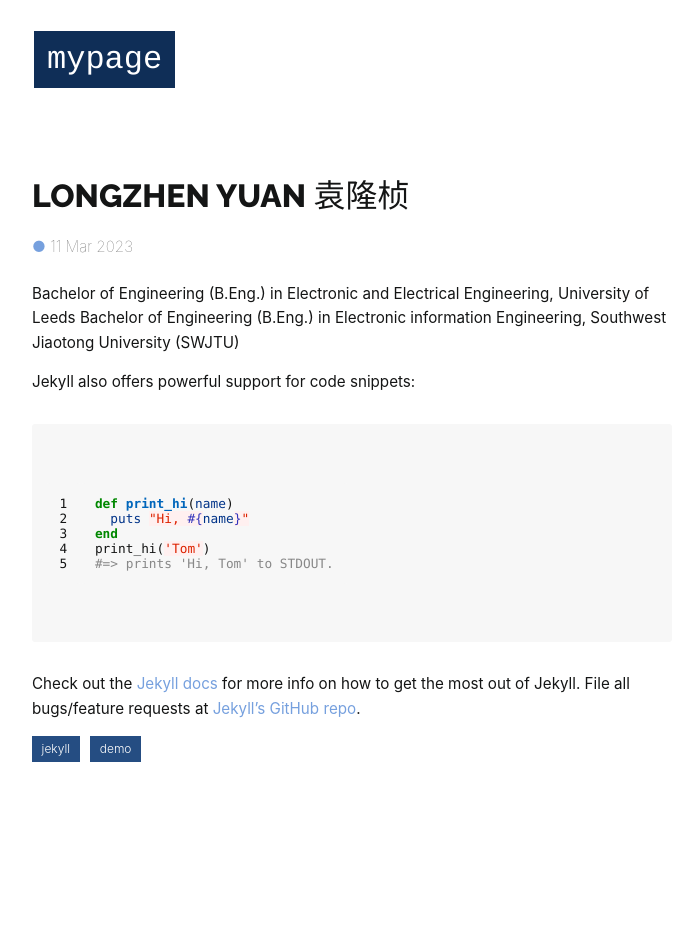
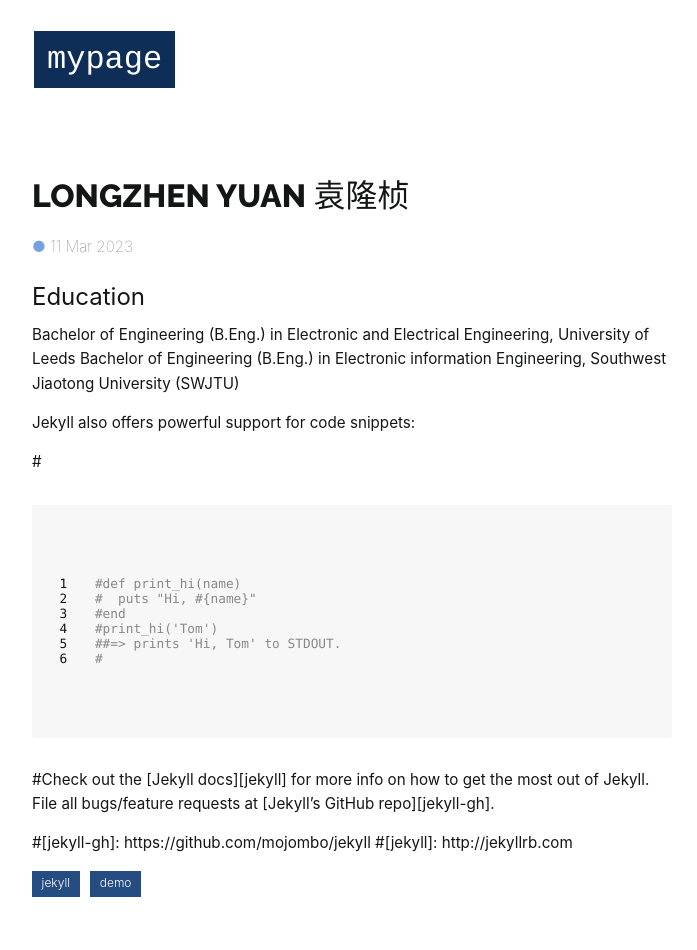
Before and after one commit to 07421905052/07421905052.github.io, a Jekyll site: the page built from _posts/2015-01-01-jek.md, in a window 1280 px wide. Shown: the whole page, without its empty margins (288-985 px from the left). Built offline with Jekyll 4.4.1, drawn with Linux system fonts in a browser that asks for light colours; some web fonts are replaced; before the commit the page ends 900 px from its top, so only the background shows below that.

Commit message:
Update 2015-01-01-jek.md

```diff
--- a/_posts/2015-01-01-jek.md
+++ b/_posts/2015-01-01-jek.md
@@ -5,20 +5,23 @@ date: 11 March 2023
 tags: [jekyll, demo]
 ---
 
+<font size="5">
+    Education
+</font>
 Bachelor of Engineering (B.Eng.) in Electronic and Electrical Engineering, University of Leeds
 Bachelor of Engineering (B.Eng.) in Electronic information Engineering, Southwest Jiaotong University (SWJTU)
 
 Jekyll also offers powerful support for code snippets:
 
-{% highlight ruby linenos %}
-def print_hi(name)
-  puts "Hi, #{name}"
-end
-print_hi('Tom')
-#=> prints 'Hi, Tom' to STDOUT.
-{% endhighlight %}
+#{% highlight ruby linenos %}
+#def print_hi(name)
+#  puts "Hi, #{name}"
+#end
+#print_hi('Tom')
+##=> prints 'Hi, Tom' to STDOUT.
+#{% endhighlight %}
 
-Check out the [Jekyll docs][jekyll] for more info on how to get the most out of Jekyll. File all bugs/feature requests at [Jekyll's GitHub repo][jekyll-gh].
+#Check out the [Jekyll docs][jekyll] for more info on how to get the most out of Jekyll. File all bugs/feature requests at [Jekyll's GitHub repo][jekyll-gh].
 
-[jekyll-gh]: https://github.com/mojombo/jekyll
-[jekyll]:    http://jekyllrb.com
+#[jekyll-gh]: https://github.com/mojombo/jekyll
+#[jekyll]:    http://jekyllrb.com
```
